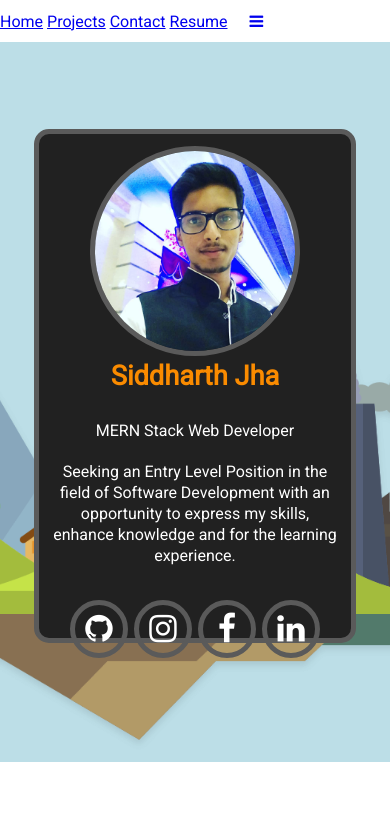
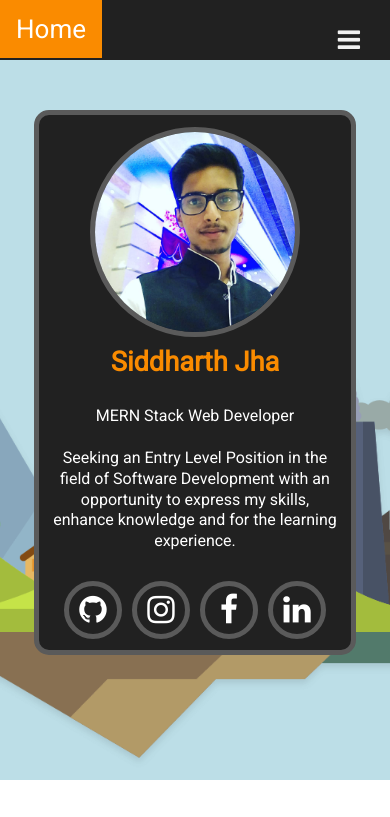
Before and after one commit to siddharthjha387/Portfolio, a plain HTML site: page index.html in a window 390 px wide. Shown: the top 817 px of the page. Drawn offline with Linux system fonts and the light colour scheme.

Commit message:
Nav bar css

```diff
--- a/css/styles.css
+++ b/css/styles.css
@@ -1,27 +1,89 @@
-
 
 * {
   margin: 0;
   padding:0;
   font-family: 'Roboto', serif;
   font-size: 1rem;
+  scroll-behavior: smooth;
+}
+
+.topnav {
+  width: 100%;
+  position: sticky;
+  height: 60px;
+  top:0;
+  background-color:#212121;
+  /* border: solid black 5px; */
+  z-index:1;
+  /* margin-bottom: 500px; */
+}
+.topnav a {
+  float: left;
+  /* display: block; */
+  color: #f2f2f2;
+  text-align: center;
+  padding: 14px 16px;
+  text-decoration: none;
+  font-size: 26px;
+}
+
+
+.topnav a:hover {
+  background-color: #ddd;
+  color: black;
+}
+
+.topnav a.active {
+  background-color: #fa8b00;;
+  color: white;
+}
+
+.topnav .icon {
+  display: none;
+}
+
+@media screen and (max-width: 600px) {
+  .topnav a:not(:first-child) {display: none;}
+  .topnav a.icon {
+    float: right;
+    display: block;
+  }
+}
+
+@media screen and (max-width: 600px) {
+  .topnav.responsive {position: relative;background-color:#212121;}
+  .topnav.responsive .icon {
+    position: absolute;
+    right: 0;
+    top: 0;
+  }
+  .topnav.responsive a {
+    float: none;
+    display: block;
+    text-align: left;
+    background-color:#212121;
+  }
 }
 
 .outerContainer{
-  display: flex;
+  /* display: flex;
   align-items: center;
-  justify-content: center;
+  justify-content: center; */
+  position: absolute;
   width: 100%;
   height: 45rem;
-  margin-bottom: 5rem;
-  margin-left: 0rem;
-  /* border: solid black 5px; */
+  margin-bottom: 5rem ;
   background: url("../img/mountain.png")  no-repeat center center/cover;
 }
 .name{
   margin:0;
+  margin-top:5px;
   color:#fa8b00;
   font-size: 1.7rem;
+}
+a{
+  text-decoration: none;
+  color:#fa8b00;
 }
 
 .myPic{
@@ -32,10 +94,9 @@
 }
 .innerContainer{
   background-color:#212121;
-  height: 30rem;
+  height: 32rem;
   width: 18rem;
-  margin:2rem;
-  margin-top: 0rem;
+  margin: 50px auto;
   border-radius: 15px;
   padding: 3%;
   color: #DBEDF3;
@@ -116,7 +177,9 @@ h2, h3 {
 .rounded {
   border-radius: 100%;
 }
-
+.skills{
+  margin-top: 760px;
+}
 .skillImg {
   width: 25%;
   float: left;
@@ -157,7 +220,7 @@ hr {
   border-color: grey;
   border-width: 5px;
   height: 2px;
-  width: 5%;
+  width: 10%;
 }
 
 .fa {
@@ -175,9 +238,12 @@ hr {
 }
 .socialAccounts{
 
-  margin-bottom: 100px;
+  display: flex;
+  justify-content: center;
   padding: 0;
-  /* border: solid rgb(255, 255, 255) 5px; */
+}
+.socialAccounts a{
+  margin:0 5px;
 }
 
 .fa-facebook, .fa-github, .fa-instagram, .fa-linkedin {
```
